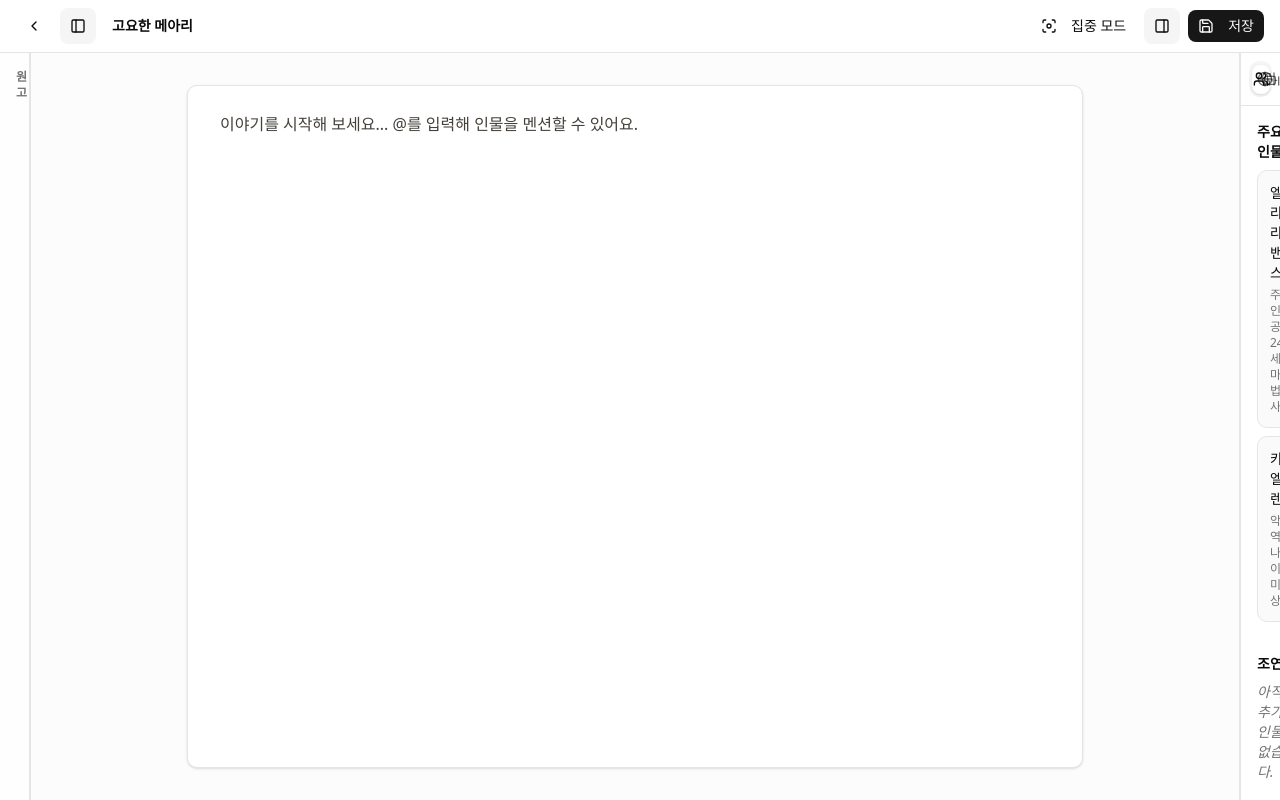
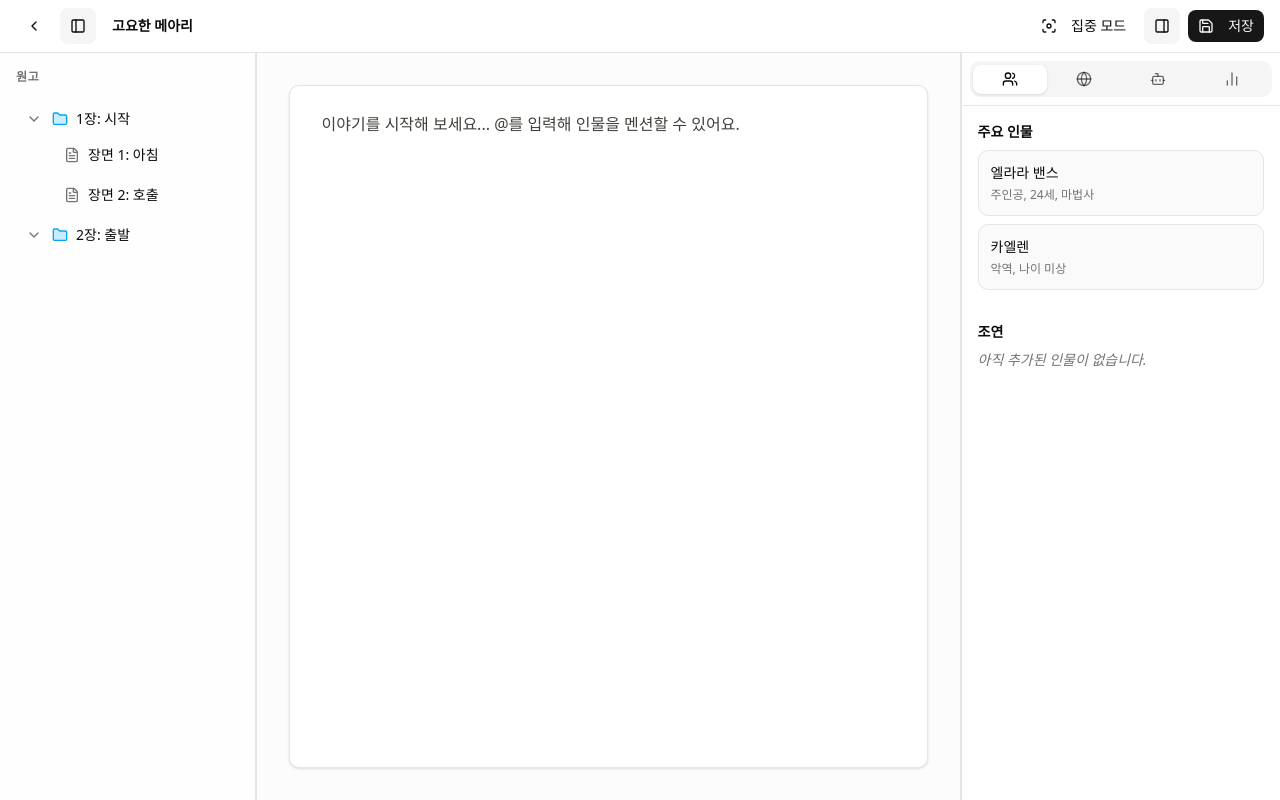
Before and after one commit to playwith404/writing-editor, a Next.js app in the folder frontend/: page /1 in a window 1280 px wide. Built offline with nearby package versions, Linux system fonts and the light colour scheme.

Commit message:
fix(editor): use percent sizes for resizable panels

```diff
--- a/frontend/src/app/(editor)/[projectId]/page.tsx
+++ b/frontend/src/app/(editor)/[projectId]/page.tsx
@@ -17,12 +17,14 @@ import { cn } from "@/lib/utils"
 export default function EditorPage() {
     const { isSidebarOpen, isRightPanelOpen, toggleSidebar, toggleRightPanel, focusMode, setFocusMode } = useEditorStore()
 
-    const sidebarDefaultSize = 20
-    const rightPanelDefaultSize = 25
-    const editorDefaultSize =
+    // react-resizable-panels v4: number는 px, string은 %로 해석됨.
+    const sidebarDefaultSize = "20"
+    const rightPanelDefaultSize = "25"
+    const editorDefaultSize = String(
         100
-        - (isSidebarOpen ? sidebarDefaultSize : 0)
-        - (isRightPanelOpen ? rightPanelDefaultSize : 0)
+        - (isSidebarOpen ? Number(sidebarDefaultSize) : 0)
+        - (isRightPanelOpen ? Number(rightPanelDefaultSize) : 0)
+    )
 
     // 트리용 더미 데이터
     const treeData = [
@@ -80,7 +82,7 @@ export default function EditorPage() {
                 {/* 사이드바 패널 */}
                 {isSidebarOpen && (
                     <>
-                        <ResizablePanel defaultSize={sidebarDefaultSize} minSize={15} maxSize={30} className={cn("min-w-0 border-r bg-muted/10", focusMode && "hidden")}>
+                        <ResizablePanel defaultSize={sidebarDefaultSize} minSize="15" maxSize="30" className={cn("min-w-0 border-r bg-muted/10", focusMode && "hidden")}>
                             <div className="p-4 h-full flex flex-col">
                                 <div className="font-semibold text-xs text-muted-foreground mb-4 uppercase tracking-wider">원고</div>
                                 <ProjectTree data={treeData} />
@@ -91,7 +93,7 @@ export default function EditorPage() {
                 )}
 
                 {/* 메인 에디터 패널 */}
-                <ResizablePanel defaultSize={editorDefaultSize} minSize={40} className="min-w-0">
+                <ResizablePanel defaultSize={editorDefaultSize} minSize="40" className="min-w-0">
                     <div className="h-full overflow-y-auto bg-muted/30 flex justify-center p-8">
                         <TipTapEditor />
                     </div>
@@ -101,7 +103,7 @@ export default function EditorPage() {
                 {isRightPanelOpen && (
                     <>
                         <ResizableHandle />
-                        <ResizablePanel defaultSize={rightPanelDefaultSize} minSize={20} maxSize={40} className={cn("min-w-0", focusMode && "hidden")}>
+                        <ResizablePanel defaultSize={rightPanelDefaultSize} minSize="20" maxSize="40" className={cn("min-w-0", focusMode && "hidden")}>
                             <RightPanel />
                         </ResizablePanel>
                     </>
```
